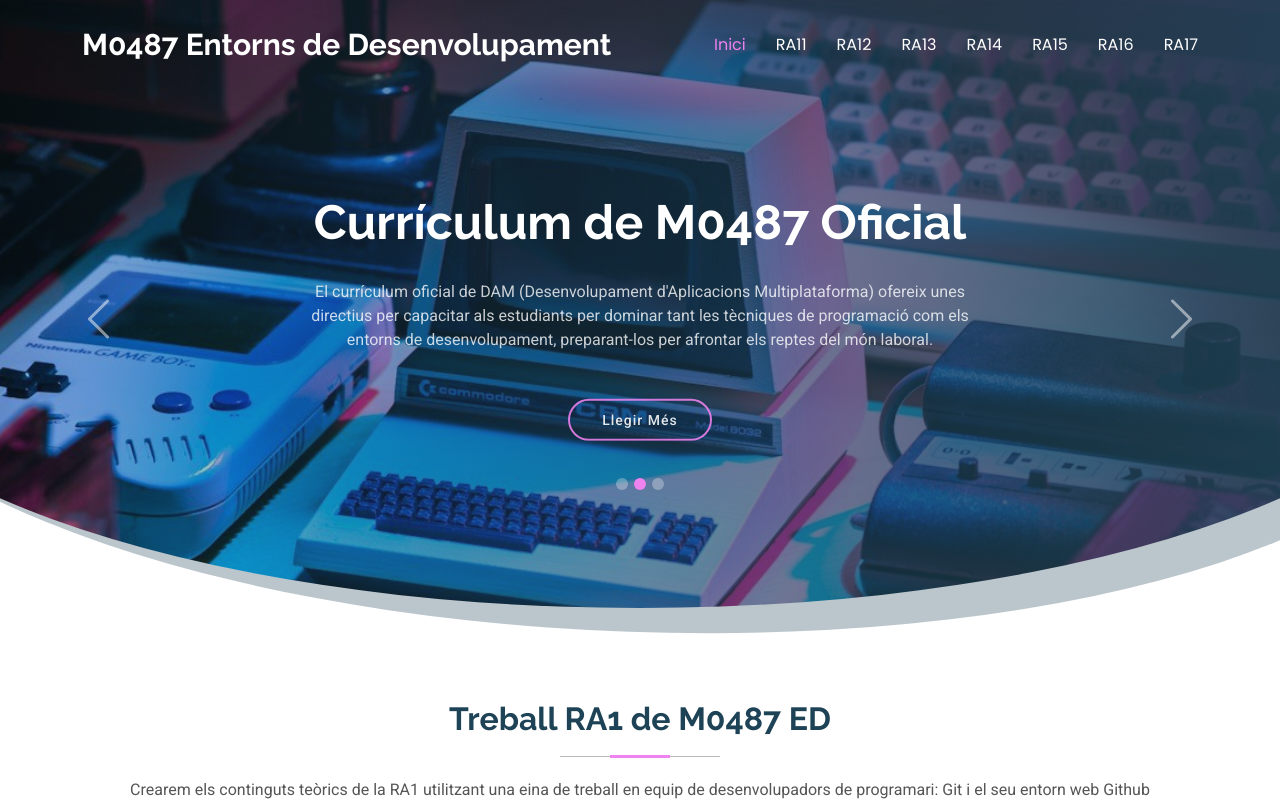
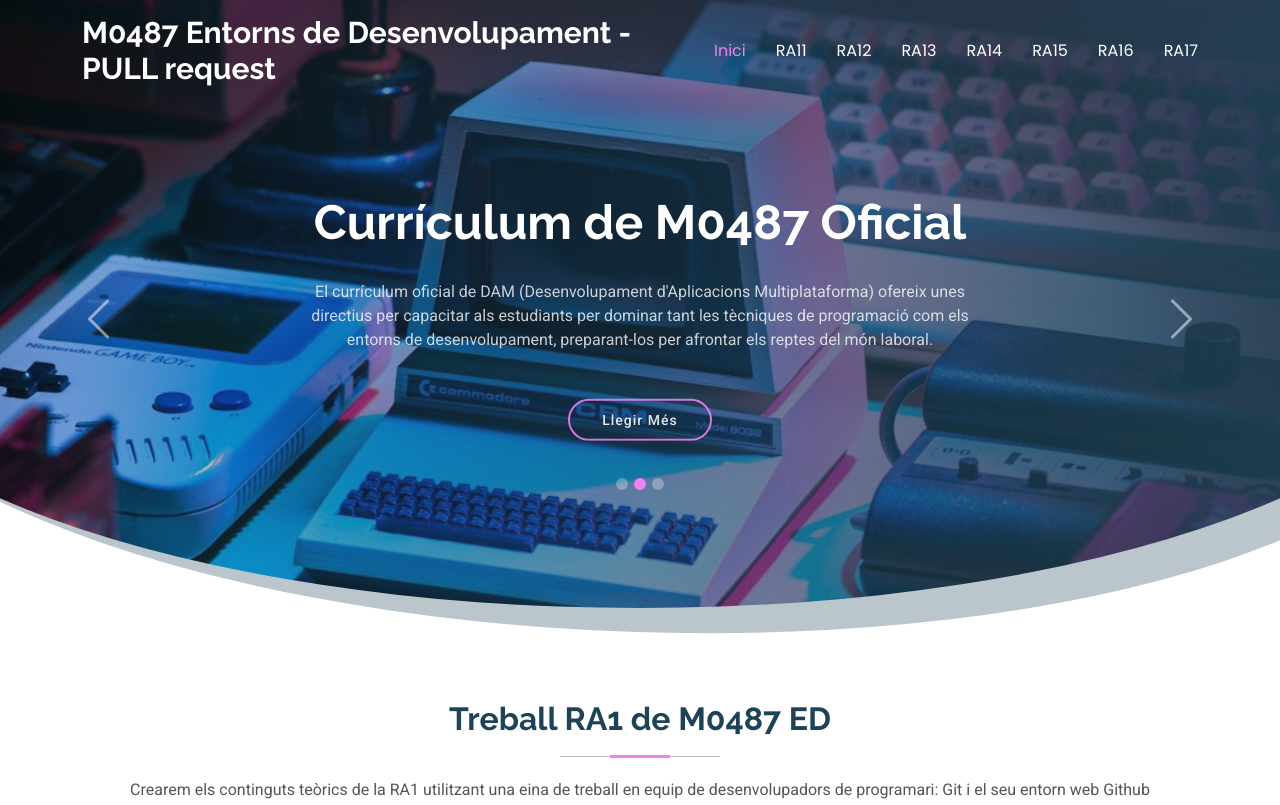
Before and after one commit to franc-rossello/m0487ed_a, a plain HTML site: page docs/index.html in a window 1280 px wide. Shown: the top 805 px of the page. Drawn offline with Linux system fonts and the light colour scheme.

Commit message:
modificació main

```diff
--- a/docs/index.html
+++ b/docs/index.html
@@ -46,7 +46,7 @@
       <a href="index.html" class="logo d-flex align-items-center">
         <!-- Uncomment the line below if you also wish to use an image logo -->
         <!-- <img src="assets/img/logo.png" alt=""> -->
-        <h1 class="sitename">M0487 Entorns de Desenvolupament</h1>
+        <h1 class="sitename">M0487 Entorns de Desenvolupament - PULL request</h1>
       </a>
 
       <nav id="navmenu" class="navmenu">
```
